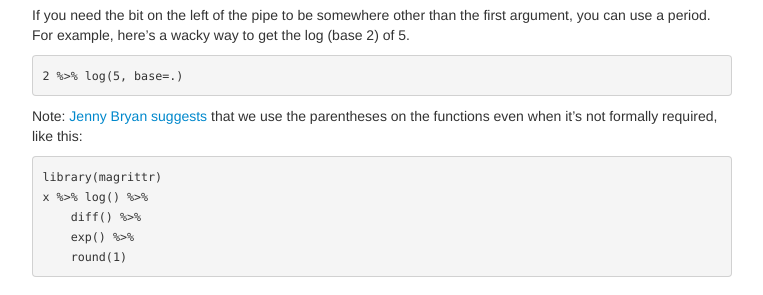
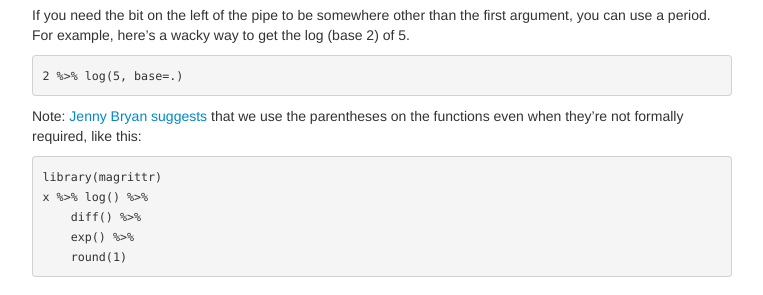
Before and after one commit to kbroman/hipsteR, a Jekyll site: the page built from index.md, in a window 1280 px wide and 900 px high, scrolled down 809 px. Shown: the part 152-447 px from the top of the window, without its empty margins (258-1021 px from the left). Built offline with Jekyll 4.4.1, drawn with Linux system fonts in a browser that asks for light colours.

Commit message:
it's → they're

````diff
--- a/index.md
+++ b/index.md
@@ -83,7 +83,7 @@ get the log (base 2) of 5.
 
 Note:
 [Jenny Bryan suggests](https://twitter.com/JennyBryan/status/748290187034169344)
-that we use the parentheses on the functions even when it's not
+that we use the parentheses on the functions even when they're not
 formally required, like this:
 
 ```r
````
